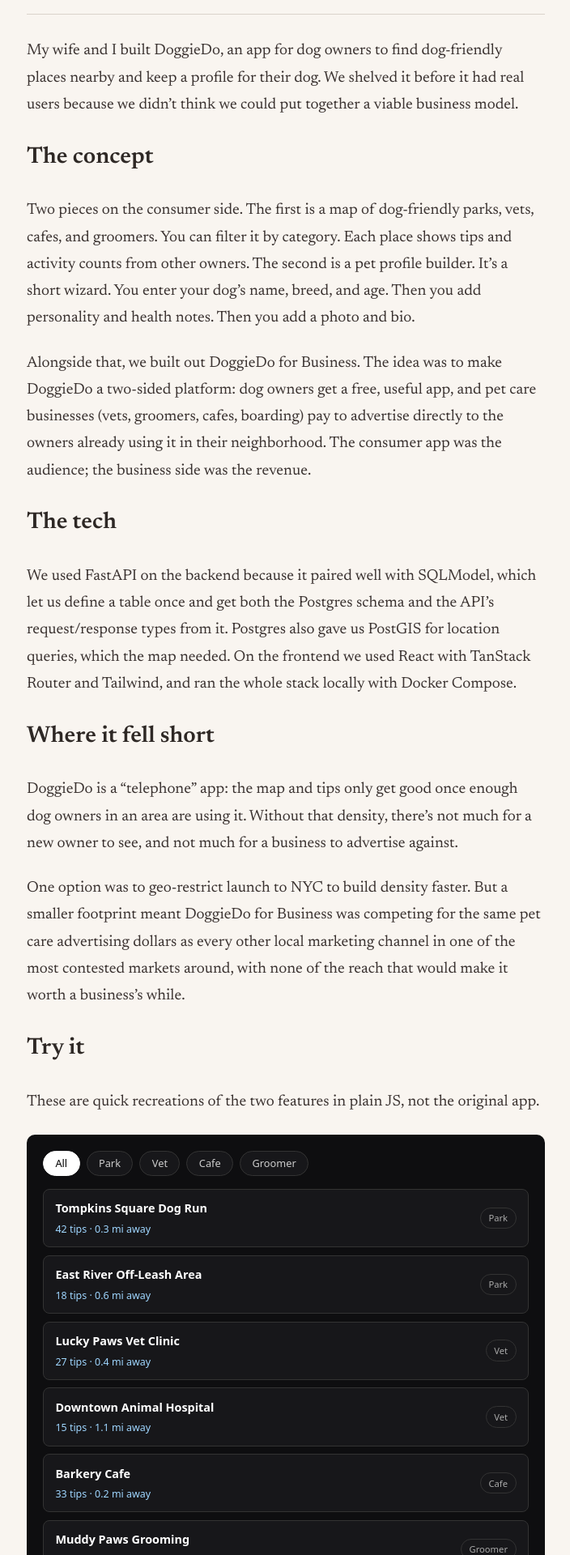
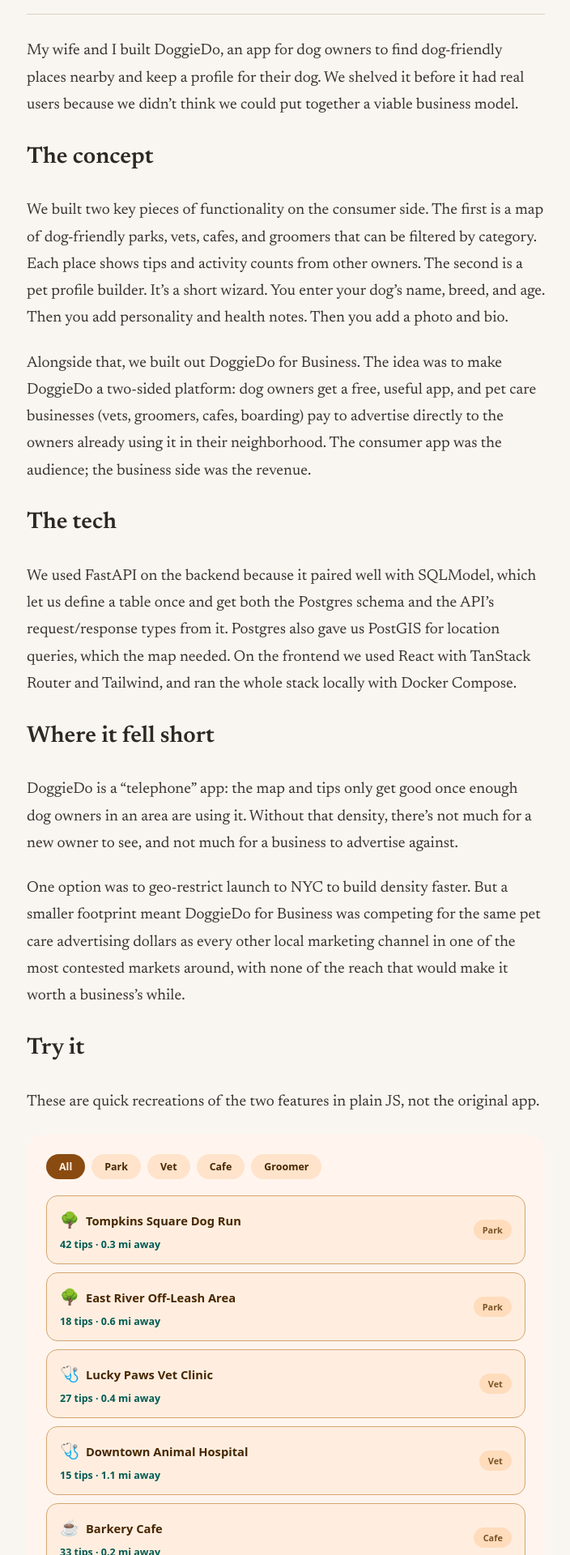
Before and after one commit to JohnSpencerTerry/wb, a Jekyll site: the page built from _side_projects/doggiedo.md, in a window 1280 px wide. Shown: the part 406-2326 px from the top of the page at 81% size, without its empty margins (241-945 px from the left). Built offline with Jekyll 4.4.1, drawn with Linux system fonts in a browser that asks for light colours; some of the changed lines change nothing that is shown; some of the changed text lies outside the part shown.

Commit message:
Update doggiedo.md

```diff
--- a/_side_projects/doggiedo.md
+++ b/_side_projects/doggiedo.md
@@ -8,7 +8,7 @@
 
 ## The concept
 
-Two pieces on the consumer side. The first is a map of dog-friendly parks, vets, cafes, and groomers. You can filter it by category. Each place shows tips and activity counts from other owners. The second is a pet profile builder. It's a short wizard. You enter your dog's name, breed, and age. Then you add personality and health notes. Then you add a photo and bio.
+We built two key pieces of functionality on the consumer side. The first is a map of dog-friendly parks, vets, cafes, and groomers that can be filtered by category. Each place shows tips and activity counts from other owners. The second is a pet profile builder. It's a short wizard. You enter your dog's name, breed, and age. Then you add personality and health notes. Then you add a photo and bio.
 
 Alongside that, we built out DoggieDo for Business. The idea was to make DoggieDo a two-sided platform: dog owners get a free, useful app, and pet care businesses (vets, groomers, cafes, boarding) pay to advertise directly to the owners already using it in their neighborhood. The consumer app was the audience; the business side was the revenue.
 
@@ -43,79 +43,99 @@
 
 <style>
   .dd-panel {
-    background: #0e0e10;
-    color: #fff;
-    border-radius: 10px;
-    padding: 1.25rem 1.25rem 1.5rem;
+    --dd-primary: #8a4b11;
+    --dd-on-primary: #fff0e7;
+    --dd-primary-container: #ffab69;
+    --dd-on-primary-container: #5d2e00;
+    --dd-secondary-container: #8cf5e4;
+    --dd-on-secondary-container: #005c53;
+    --dd-tertiary-container: #ccedfe;
+    --dd-on-tertiary-container: #3a5967;
+    --dd-surface: #fff5ee;
+    --dd-on-surface: #462700;
+    --dd-on-surface-variant: #7a5327;
+    --dd-surface-container-low: #ffeee0;
+    --dd-surface-container: #ffe3cb;
+    --dd-surface-container-high: #ffdcbc;
+    --dd-surface-container-highest: #ffd5ad;
+    --dd-outline-variant: #d5a470;
+    background: var(--dd-surface);
+    color: var(--dd-on-surface);
+    border-radius: 20px;
+    padding: 1.5rem;
     margin: 1.5rem 0;
     font-family: system-ui, sans-serif;
   }
-  .dd-filters { display: flex; flex-wrap: wrap; gap: 0.5rem; margin-bottom: 1rem; }
+  .dd-filters { display: flex; flex-wrap: wrap; gap: 0.5rem; margin-bottom: 1.25rem; }
   .dd-filter-btn {
-    background: #17171a; color: #ccc; border: 1px solid #333;
-    border-radius: 999px; padding: 0.35rem 0.9rem; font-size: 0.8rem;
-    cursor: pointer; font-family: inherit;
+    background: var(--dd-surface-container); color: var(--dd-on-surface); border: none;
+    border-radius: 999px; padding: 0.45rem 1rem; font-size: 0.78rem; font-weight: 700;
+    cursor: pointer; font-family: inherit; transition: background 0.15s ease;
   }
-  .dd-filter-btn.active { background: #fff; color: #000; border-color: #fff; }
-  .dd-list { display: flex; flex-direction: column; gap: 0.6rem; }
+  .dd-filter-btn:hover { background: var(--dd-surface-container-high); }
+  .dd-filter-btn.active { background: var(--dd-primary); color: var(--dd-on-primary); }
+  .dd-list { display: flex; flex-direction: column; gap: 0.65rem; }
   .dd-place {
     display: flex; justify-content: space-between; align-items: center;
-    background: #17171a; border: 1px solid #333; border-radius: 8px;
-    padding: 0.65rem 0.9rem;
+    background: var(--dd-surface-container-low); border: 1px solid var(--dd-outline-variant);
+    border-radius: 14px; padding: 0.75rem 1rem;
   }
-  .dd-place-name { font-weight: 600; font-size: 0.9rem; }
-  .dd-place-meta { font-size: 0.78rem; color: #9fd6ff; margin-top: 0.15rem; }
+  .dd-place-name { font-weight: 700; font-size: 0.92rem; }
+  .dd-place-meta { font-size: 0.78rem; color: var(--dd-on-secondary-container); margin-top: 0.2rem; font-weight: 600; }
+  .dd-place-icon { font-size: 1.2rem; margin-right: 0.5rem; }
   .dd-place-tag {
-    font-size: 0.7rem; color: #aaa; border: 1px solid #333;
-    border-radius: 999px; padding: 0.15rem 0.6rem; text-transform: capitalize;
+    font-size: 0.68rem; font-weight: 700; color: var(--dd-on-surface-variant);
+    background: var(--dd-surface-container-high);
+    border-radius: 999px; padding: 0.2rem 0.7rem; text-transform: capitalize;
   }
-  .dd-steps { display: flex; gap: 0.5rem; margin-bottom: 1rem; font-size: 0.78rem; color: #666; }
-  .dd-step { display: flex; align-items: center; gap: 0.4rem; }
-  .dd-step.active { color: #fff; font-weight: 600; }
-  .dd-dot {
-    width: 8px; height: 8px; border-radius: 50%; background: #333; display: inline-block;
-  }
-  .dd-step.active .dd-dot { background: #2ecc71; }
-  .dd-step-body { display: flex; flex-direction: column; gap: 0.65rem; font-size: 0.85rem; color: #ccc; }
-  .dd-step-body label { display: flex; flex-direction: column; gap: 0.3rem; }
+  .dd-steps { display: flex; flex-direction: column; gap: 0.6rem; margin-bottom: 1.25rem; }
+  .dd-steps-label { font-size: 0.72rem; font-weight: 800; color: var(--dd-primary); text-transform: uppercase; letter-spacing: 0.06em; }
+  .dd-steps-bars { display: flex; gap: 0.4rem; }
+  .dd-step-bar { height: 6px; flex: 1; border-radius: 999px; background: var(--dd-surface-container-high); }
+  .dd-step-bar.active { background: var(--dd-primary); }
+  .dd-step-body { display: flex; flex-direction: column; gap: 0.9rem; font-size: 0.85rem; }
+  .dd-step-body > div:first-child { font-weight: 700; }
+  .dd-step-body label { display: flex; flex-direction: column; gap: 0.4rem; font-weight: 700; }
   .dd-panel input[type="text"],
   .dd-panel input[type="number"],
   .dd-panel textarea {
-    background: #17171a; color: #fff;
-    border: 1px solid #333; border-radius: 6px;
-    padding: 0.4rem 0.6rem; font-size: 0.85rem;
+    background: #fff; color: var(--dd-on-surface);
+    border: 1px solid var(--dd-outline-variant); border-radius: 999px;
+    padding: 0.55rem 0.9rem; font-size: 0.85rem; font-weight: 500;
     font-family: inherit;
   }
-  .dd-panel textarea { resize: vertical; min-height: 3.5rem; }
+  .dd-panel textarea { border-radius: 14px; resize: vertical; min-height: 3.5rem; }
   .dd-check-row { display: flex; flex-wrap: wrap; gap: 0.5rem; }
   .dd-check-row label {
-    flex-direction: row; align-items: center; gap: 0.4rem;
-    background: #17171a; border: 1px solid #333; border-radius: 999px;
-    padding: 0.3rem 0.75rem; font-size: 0.8rem; cursor: pointer;
+    flex-direction: row; align-items: center; gap: 0.4rem; font-weight: 600;
+    background: var(--dd-surface-container-highest); border: none; border-radius: 999px;
+    padding: 0.4rem 0.85rem; font-size: 0.8rem; cursor: pointer; transition: background 0.15s ease;
   }
+  .dd-check-row label:has(input:checked) { background: var(--dd-secondary-container); color: var(--dd-on-secondary-container); }
+  .dd-check-row input[type="checkbox"] { position: absolute; opacity: 0; width: 0; height: 0; }
   .dd-emoji-row { display: flex; flex-wrap: wrap; gap: 0.5rem; }
   .dd-emoji-btn {
-    background: #17171a; border: 1px solid #333; border-radius: 8px;
-    font-size: 1.4rem; padding: 0.3rem 0.6rem; cursor: pointer;
+    background: var(--dd-surface-container-highest); border: 2px solid transparent; border-radius: 999px;
+    font-size: 1.4rem; padding: 0.35rem 0.65rem; cursor: pointer; line-height: 1;
   }
-  .dd-emoji-btn.active { border-color: #2ecc71; background: #1a2e22; }
-  .dd-nav { display: flex; justify-content: space-between; margin-top: 1.1rem; }
+  .dd-emoji-btn.active { border-color: var(--dd-primary); background: var(--dd-primary-container); }
+  .dd-nav { display: flex; justify-content: space-between; margin-top: 1.25rem; }
   .dd-nav button {
-    background: #fff; color: #000; border: 0;
-    border-radius: 999px; padding: 0.5rem 1.25rem;
-    font-weight: 600; font-size: 0.85rem;
+    background: var(--dd-primary); color: var(--dd-on-primary); border: 0;
+    border-radius: 999px; padding: 0.6rem 1.4rem;
+    font-weight: 700; font-size: 0.85rem;
     cursor: pointer; font-family: inherit;
   }
-  .dd-back { background: transparent !important; color: #ccc !important; border: 1px solid #333 !important; }
+  .dd-back { background: transparent !important; color: var(--dd-on-surface-variant) !important; border: 1px solid var(--dd-outline-variant) !important; }
   .dd-nav button:disabled { opacity: 0.4; cursor: default; }
   .dd-card {
-    margin-top: 1rem; padding: 1rem; background: #17171a;
-    border: 1px solid #333; border-radius: 8px;
+    margin-top: 1.1rem; padding: 1.1rem; background: var(--dd-surface-container-low);
+    border: 1px solid var(--dd-outline-variant); border-radius: 16px;
   }
-  .dd-card-name { font-size: 1.1rem; font-weight: 700; }
-  .dd-card-emoji { font-size: 2rem; margin-right: 0.5rem; }
-  .dd-card-row { font-size: 0.82rem; color: #9fd6ff; margin-top: 0.3rem; }
-  .dd-card-bio { font-size: 0.82rem; color: #ccc; margin-top: 0.5rem; }
+  .dd-card-name { font-size: 1.15rem; font-weight: 800; vertical-align: middle; }
+  .dd-card-emoji { font-size: 2rem; margin-right: 0.5rem; vertical-align: middle; }
+  .dd-card-row { font-size: 0.82rem; color: var(--dd-on-surface-variant); margin-top: 0.4rem; font-weight: 600; }
+  .dd-card-bio { font-size: 0.85rem; color: var(--dd-on-surface); margin-top: 0.6rem; }
 </style>
 
 <script>
@@ -129,6 +149,7 @@
     { name: "Muddy Paws Grooming", category: "groomer", tips: 21, distance: "0.5 mi" }
   ];
   const categories = ["all", "park", "vet", "cafe", "groomer"];
+  const categoryIcon = { park: "🌳", vet: "🩺", cafe: "☕", groomer: "✂️" };
 
   const placesRoot = document.getElementById('dd-places');
   const filtersEl = placesRoot.querySelector('.dd-filters');
@@ -157,7 +178,7 @@
       row.className = 'dd-place';
       row.innerHTML =
         '<div>' +
-          '<div class="dd-place-name">' + p.name + '</div>' +
+          '<div class="dd-place-name"><span class="dd-place-icon">' + (categoryIcon[p.category] || '') + '</span>' + p.name + '</div>' +
           '<div class="dd-place-meta">' + p.tips + ' tips &middot; ' + p.distance + ' away</div>' +
         '</div>' +
         '<span class="dd-place-tag">' + p.category + '</span>';
@@ -184,13 +205,11 @@
   const pet = { name: '', breed: '', age: '', traits: [], emoji: emojis[0], bio: '' };
 
   function renderSteps() {
-    stepsEl.innerHTML = '';
-    stepNames.forEach((name, i) => {
-      const el = document.createElement('div');
-      el.className = 'dd-step' + (i === step ? ' active' : '');
-      el.innerHTML = '<span class="dd-dot"></span>' + name;
-      stepsEl.appendChild(el);
-    });
+    stepsEl.innerHTML =
+      '<div class="dd-steps-label">Step ' + (step + 1) + ' of ' + stepNames.length + ': ' + stepNames[step] + '</div>' +
+      '<div class="dd-steps-bars">' +
+      stepNames.map((_, i) => '<div class="dd-step-bar' + (i <= step ? ' active' : '') + '"></div>').join('') +
+      '</div>';
   }
 
   function renderStepBody() {
```
